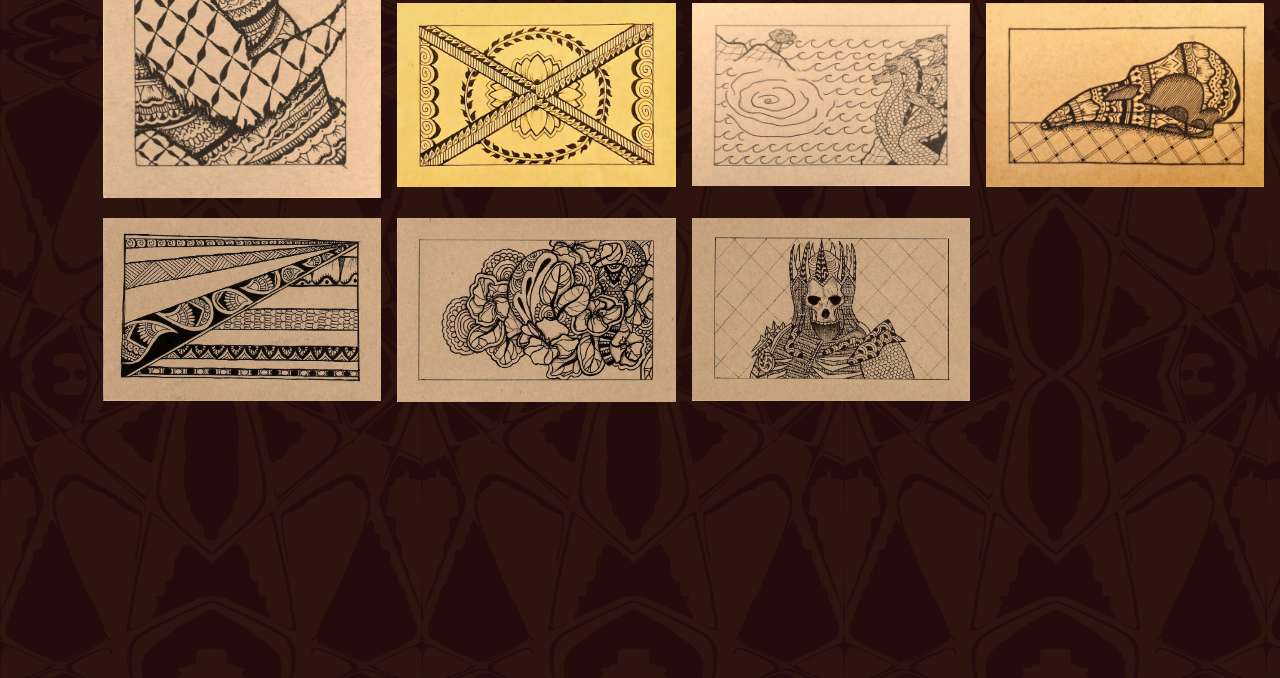
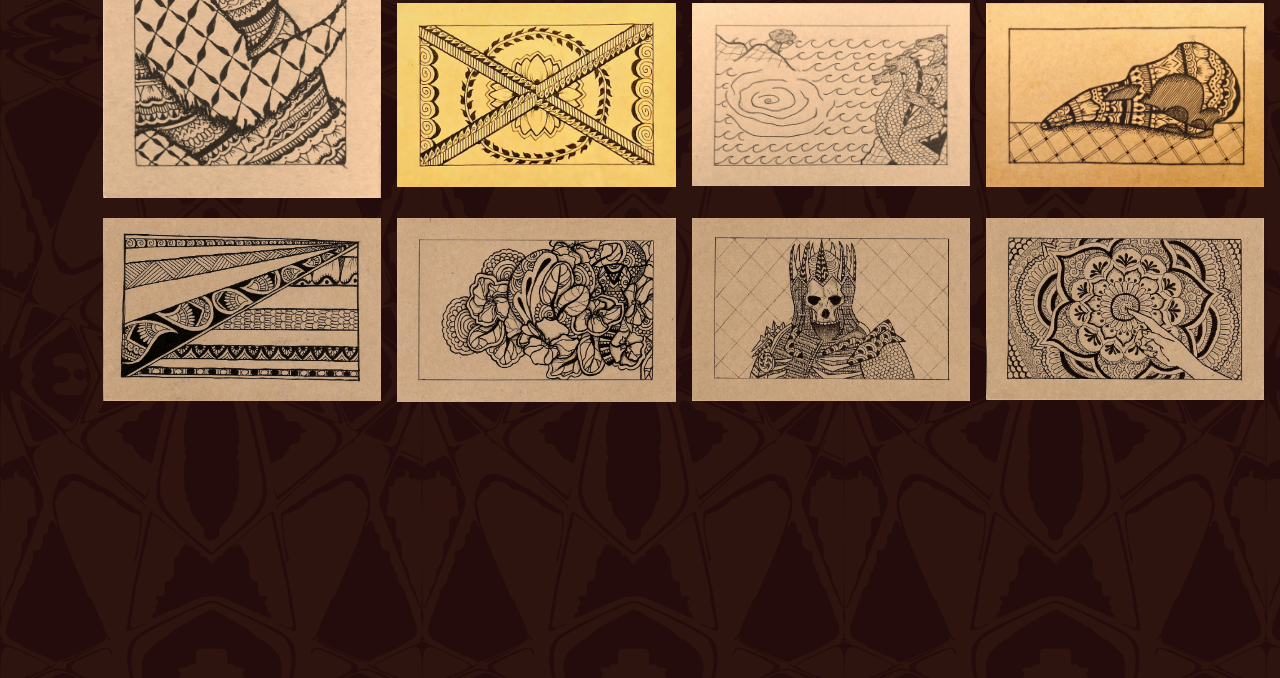
Before and after one commit to helloitsrufio/Henntober-Portfolio, a plain HTML site: page index.html in a window 1280 px wide. Shown: the part 1975-2653 px from the top of the page. Drawn offline with Linux system fonts and the light colour scheme; files whose address does not match are found by name.

Commit message:
Add picture of hope.

```diff
--- a/index.html
+++ b/index.html
@@ -165,6 +165,13 @@
           <img src="media/eredin.jpg" alt="Drawing of Eredin from Witcher 3." />
           <span>Eredin from Witcher 3. Not available.</span>
         </section>
+        <section class="grid-item">
+          <img
+            src="media/hope.jpg"
+            alt="Drawing of a hand with designs radiating out from the pointer finger."
+          />
+          <span>Hope. Not available.</span>
+        </section>
       </section>
     </section>
     <section class="about full-page-section" id="about-section">
```
